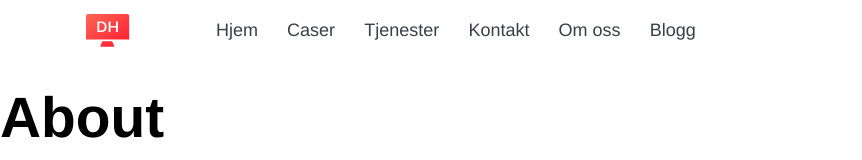
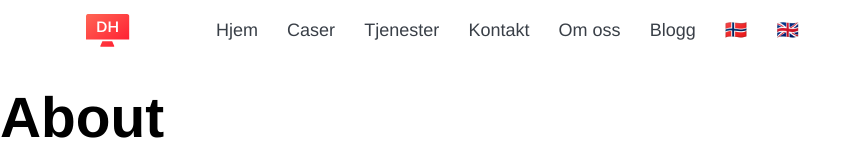
Before and after one commit to datahjelpen/datahjelpen.no, a Nuxt app: page /about in a window 1280 px wide. Shown: the top 160 px of the page, without its empty margins (0-862 px from the left). Built offline with nearby package versions, Linux system fonts and the light colour scheme.

Commit message:
Uncomment locale switch links

```diff
--- a/layouts/default.vue
+++ b/layouts/default.vue
@@ -51,8 +51,8 @@
         $t('nav.blog')
       }}</nuxt-link>
       <MenuIcon slot="toggle" />
-      <!-- <nuxt-link slot="links" :to="switchLocalePath('nb')">🇳🇴</nuxt-link>
-      <nuxt-link slot="links" :to="switchLocalePath('en')">🇬🇧</nuxt-link> -->
+      <nuxt-link slot="links" :to="switchLocalePath('nb')">🇳🇴</nuxt-link>
+      <nuxt-link slot="links" :to="switchLocalePath('en')">🇬🇧</nuxt-link>
     </NavigationBar>
     <main id="main">
       <nuxt />
```
